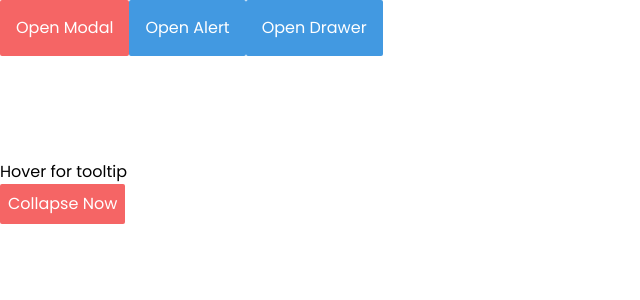
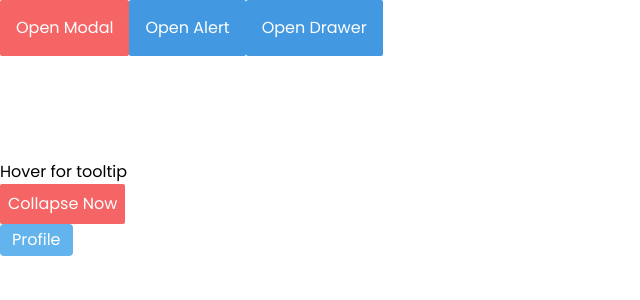
Before and after one commit to Componentity/React-Tailwind, a React (Create React App) app: page / in a window 1280 px wide. Shown: the top 300 px of the page, without its empty margins (0-640 px from the left). Built offline with nearby package versions, Linux system fonts and the light colour scheme.

Commit message:
New Feature Badges

```diff
--- a/src/App.js
+++ b/src/App.js
@@ -5,6 +5,7 @@ import Modal from './components/Modal'
 import Tooltip from './components/Tooltip'
 import Drawer from './components/Drawer'
 import Collapse from './components/Collapse'
+import Badge from './components/Badge'
 
 function App() {
   const [modelOpen, setModelOpen] = useState(false)
@@ -126,6 +127,8 @@ function App() {
       <Collapse isOpen={collapse}>
         <div className="bg-red-600 p-10 text-white">This is collapse content</div>
       </Collapse>
+
+      <Badge theme="info" text="Profile"/>
     </div>
   )
 }
--- /dev/null
+++ b/src/components/Badge.js
@@ -0,0 +1,43 @@
+import React, { useState } from 'react'
+
+// **********************
+//  Parameters
+
+// 1. optional
+//   a. classes(all TailwindCSS classes)
+
+// 2. required
+//   a. text (String 64)
+//   b. theme(danger,warning,info,primary,light,secondary,success)
+// **********************
+
+const Badge = ({ text, theme, classes }) => {
+
+  const themeBg = {
+    danger: ' bg-red-600 text-white',
+    warning: ' bg-yellow-500 text-white',
+    info: ' bg-blue-400 text-white',
+    success: ' bg-green-600 text-white',
+    secondary: ' bg-gray-600 text-white',
+    light: ' bg-white',
+    primary: ' bg-indigo-600 text-white',
+  }
+  //   badge classes
+  let defaultClasses = 'absolute'
+  let badgeClasses =
+    classes !== undefined
+      ? `${defaultClasses} ${classes}`
+      : 'absolute mt-25 px-3 py-1 rounded w-30 text-center'
+  badgeClasses += themeBg[theme]
+  // end badges classes
+console.log(badgeClasses)
+  return (
+    <div>
+      <div  className={badgeClasses}>
+      <div>{text}</div>
+    </div>
+    </div>
+  )
+}
+
+export default Badge
```
